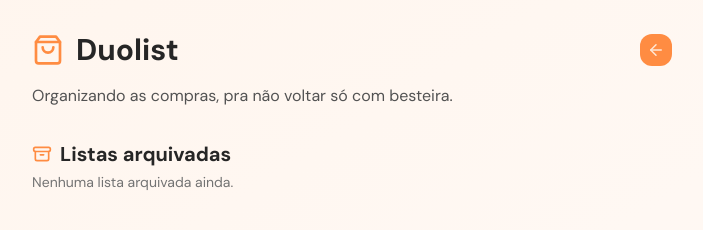
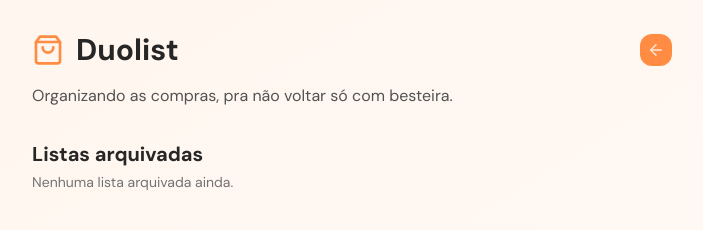
Before and after one commit to AurinoJunior/duolist, a Next.js app: page /arquivados in a window 1280 px wide. Shown: the top 230 px of the page, without its empty margins (288-991 px from the left). Built offline with nearby package versions, Linux system fonts and the light colour scheme.

Commit message:
chore: refactor layout and remove unnecessary div containers

```diff
--- a/app/arquivados/page.tsx
+++ b/app/arquivados/page.tsx
@@ -13,29 +13,24 @@ export default function Arquivados() {
 	if (!isLoaded) return <Loading />;
 
 	return (
-		<div className="min-h-screen bg-gradient-to-br from-orange-50 via-peach-50 to-cream-50">
-			<div className="max-w-2xl mx-auto px-4 py-8 relative min-h-dvh">
+		<>
 			<Header backHref="/" />
-
 			<motion.div
 				initial={{ opacity: 0, y: 20 }}
 				animate={{ opacity: 1, y: 0 }}
 				transition={{ delay: 0.1 }}
 				className="mb-6"
 			>
-					<div className="flex items-center gap-2 mb-1">
-						<Archive size={20} className="text-orange-400" />
-						<h2 className="text-xl font-semibold text-neutral-800">
+				<h2 className="text-xl font-semibold text-neutral-800 mb-1">
 					Listas arquivadas
 				</h2>
-					</div>
+
 				<p className="text-sm text-neutral-500">
 					{archivedLists.length === 0
 						? "Nenhuma lista arquivada ainda."
 						: `${archivedLists.length} ${archivedLists.length === 1 ? "lista arquivada" : "listas arquivadas"}`}
 				</p>
 			</motion.div>
-
 			<AnimatePresence mode="popLayout">
 				{archivedLists.length === 0 ? (
 					<motion.div
@@ -103,9 +98,7 @@ export default function Arquivados() {
 					</motion.ul>
 				)}
 			</AnimatePresence>
-
 			<Footer />
-			</div>
-		</div>
+		</>
 	);
 }
--- a/app/layout.tsx
+++ b/app/layout.tsx
@@ -21,7 +21,11 @@ export default function RootLayout({
 	return (
 		<html lang="pt-BR">
 			<body className={`${dmSans.variable} font-sans antialiased`}>
-				{children}
+				<div className="min-h-screen bg-gradient-to-br from-orange-50 via-peach-50 to-cream-50">
+					<div className="max-w-2xl mx-auto px-4 py-8 relative min-h-dvh">
+						{children}
+					</div>
+				</div>
 			</body>
 		</html>
 	);
--- a/app/page.tsx
+++ b/app/page.tsx
@@ -27,8 +27,7 @@ export default function Home() {
 	if (!isLoaded) return <Loading />;
 
 	return (
-		<div className="min-h-screen bg-gradient-to-br from-orange-50 via-peach-50 to-cream-50">
-			<div className="max-w-2xl mx-auto px-4 py-8 relative h-dvh">
+		<>
 			<Header />
 			<ListSelector
 				lists={lists}
@@ -68,7 +67,6 @@ export default function Home() {
 				updateItem={updateItem}
 			/>
 			<Footer />
-			</div>
-		</div>
+		</>
 	);
 }
```
Lines whose indentation alone changed are shown as unchanged.
